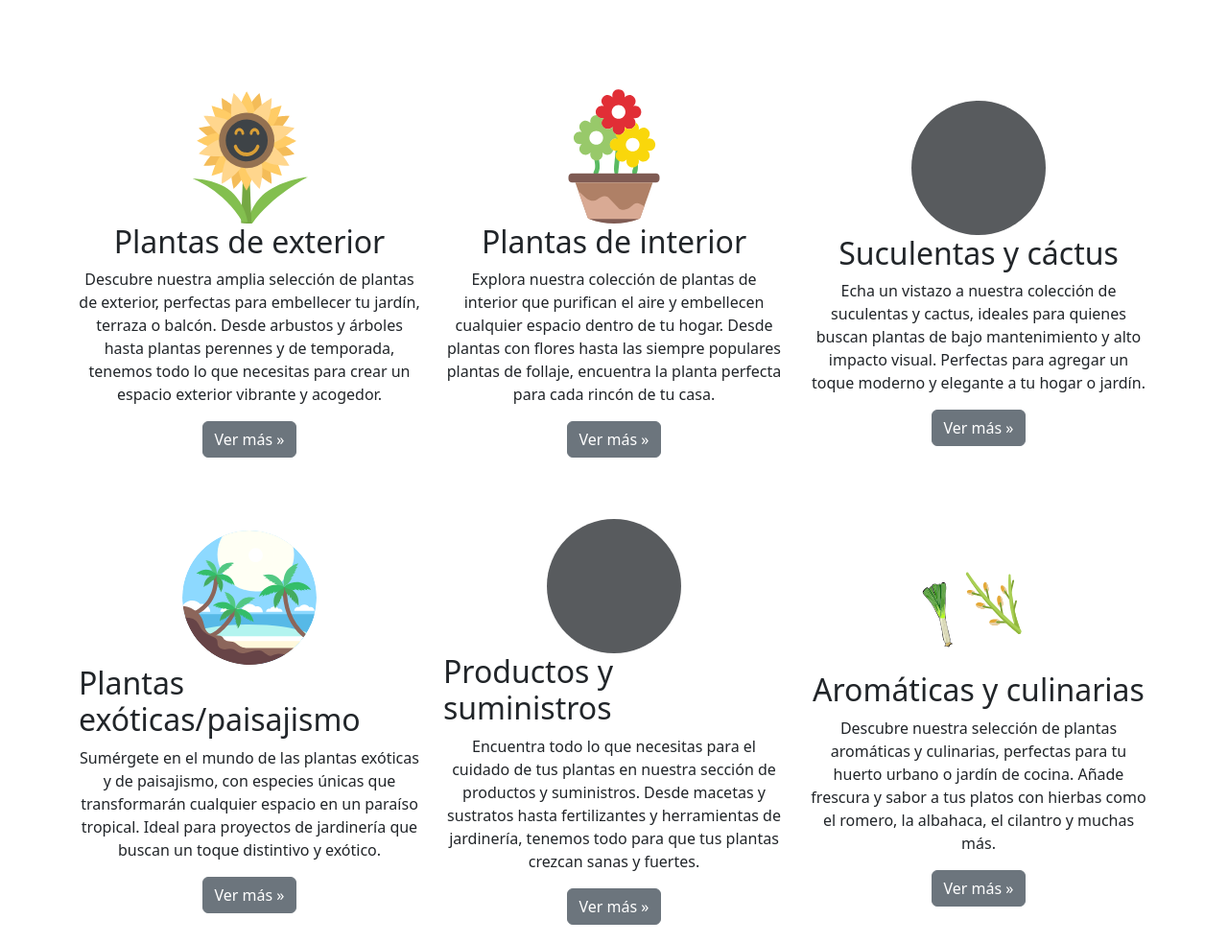
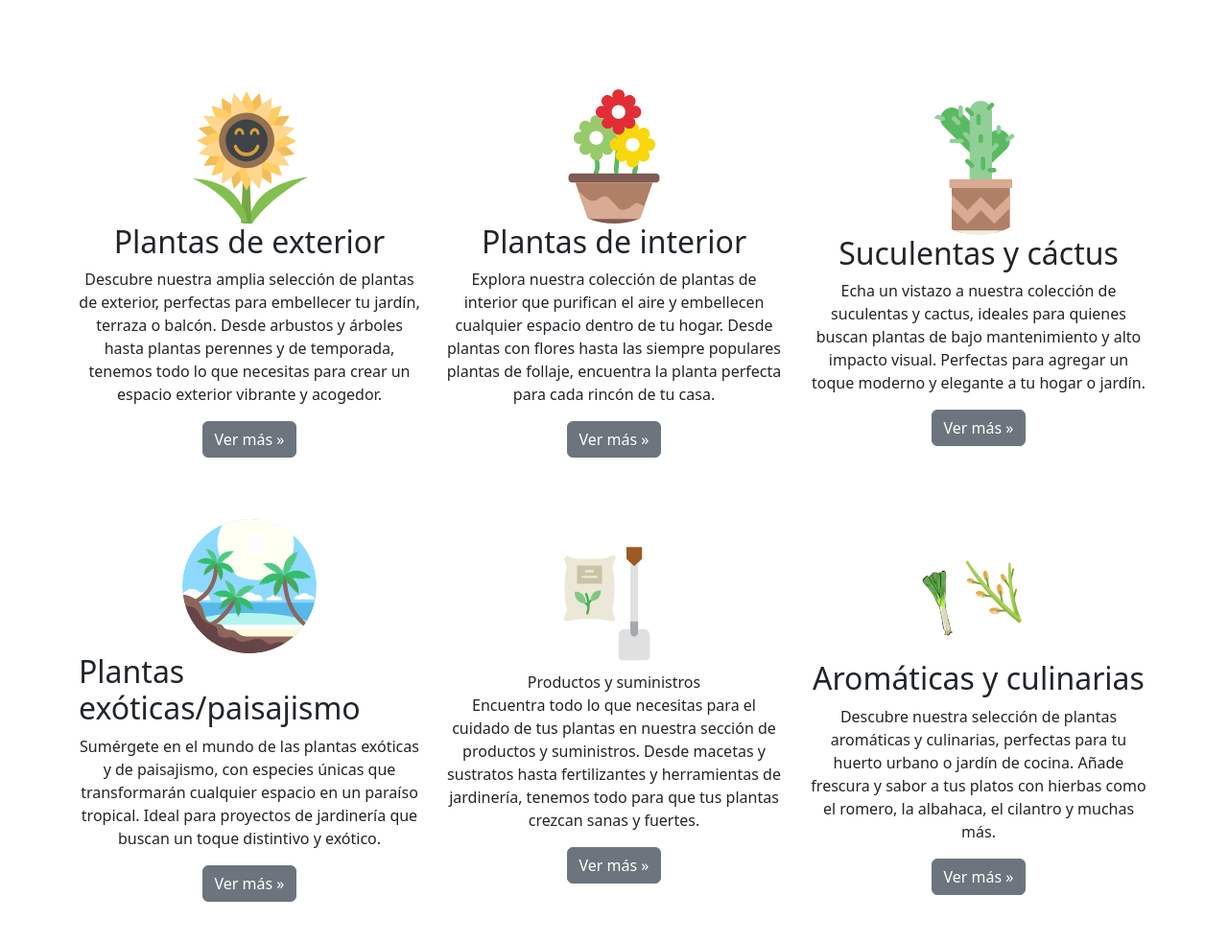
Before and after one commit to rominavc99/viveroOnline, a plain HTML site: page index.html in a window 1280 px wide. Shown: the part 378-1361 px from the top of the page at 96% size. Drawn offline with nearby package versions, Linux system fonts and the light colour scheme.

Commit message:
svgs faltantes y breve descripción en readme

```diff
--- a/index.html
+++ b/index.html
@@ -78,12 +78,7 @@
                         <p><a class="btn btn-secondary" href="#">Ver más »</a></p>
                     </div><!-- /.col-lg-4 -->
                     <div class="col-lg-4 d-flex justify-content-center flex-column align-items-center">
-                        <svg class="bd-placeholder-img rounded-circle" width="140" height="140"
-                            xmlns="http://www.w3.org/2000/svg" role="img" aria-label="Placeholder"
-                            preserveAspectRatio="xMidYMid slice" focusable="false">
-                            <title>Placeholder</title>
-                            <rect width="100%" height="100%" fill="var(--bs-secondary-color)"></rect>
-                        </svg>
+                        <embed src="img/cactus-svgrepo-com (1).svg" class="bd-placeholder-img rounded-circle" width="140" height="140">
                         <h2 class="fw-normal">Suculentas y cáctus</h2>
                         <p style="text-align: center;">Echa un vistazo a nuestra colección de suculentas y cactus, ideales para quienes buscan plantas de bajo mantenimiento y
                         alto impacto visual. Perfectas para agregar un toque moderno y elegante a tu hogar o jardín.</p>
@@ -101,11 +96,7 @@
                         <p><a class="btn btn-secondary" href="#">Ver más »</a></p>
                     </div><!-- /.col-lg-4 -->
                     <div class="col-lg-4 d-flex justify-content-center flex-column align-items-center">
-                        <svg class="bd-placeholder-img rounded-circle" width="140" height="140" xmlns="http://www.w3.org/2000/svg"
-                            role="img" aria-label="Placeholder" preserveAspectRatio="xMidYMid slice" focusable="false">
-                            <title>Placeholder</title>
-                            <rect width="100%" height="100%" fill="var(--bs-secondary-color)"></rect>
-                        </svg>
+                        <embed src="img/productors.svg" class="bd-placeholder-img rounded-circle" width="140" height="140"
                         <h2 class="fw-normal">Productos y suministros</h2>
                         <p style="text-align: center;">Encuentra todo lo que necesitas para el cuidado de tus plantas en nuestra sección de productos y suministros. Desde
                         macetas y sustratos hasta fertilizantes y herramientas de jardinería, tenemos todo para que tus plantas crezcan sanas y
```
Also changed, not shown: img/cactus-svgrepo-com (1).svg (added), img/productors.svg (added), img/shovel-farming-and-gardening-svgrepo-com (1).svg (added), 1 other file.
